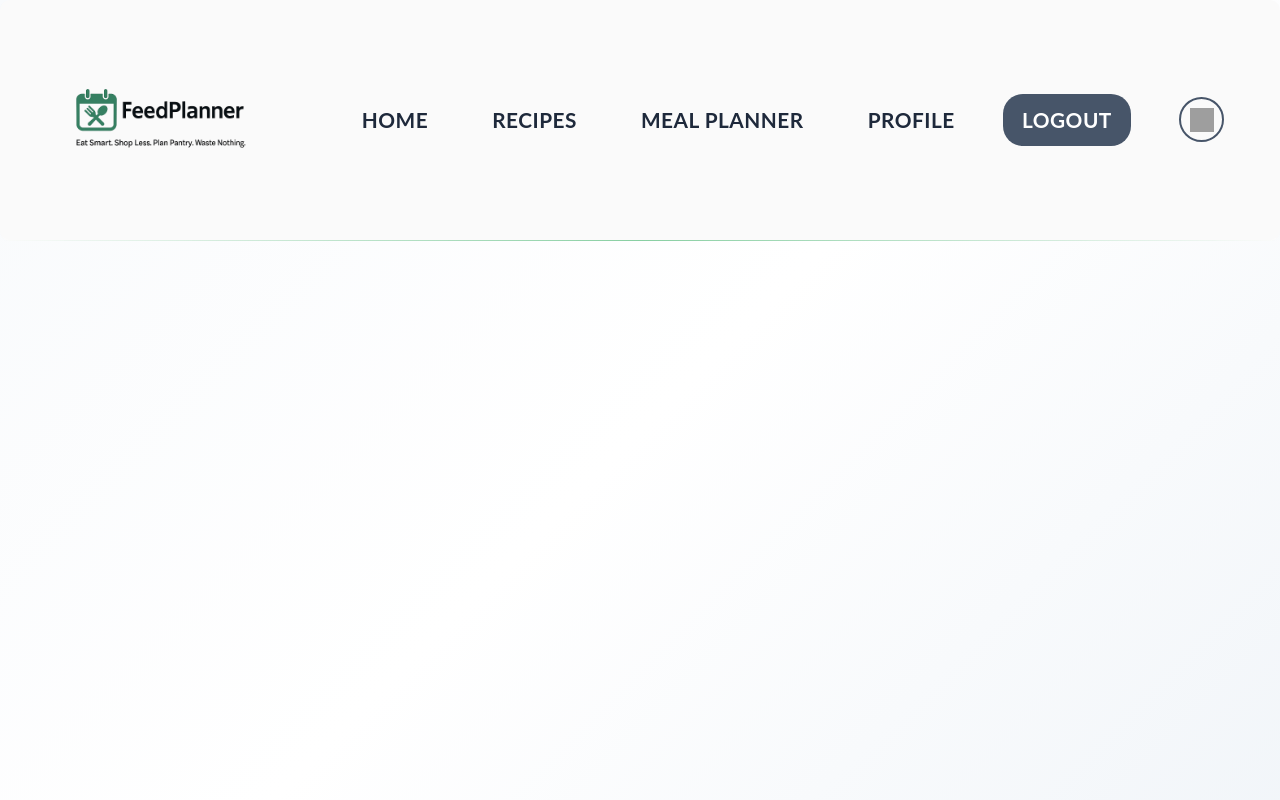
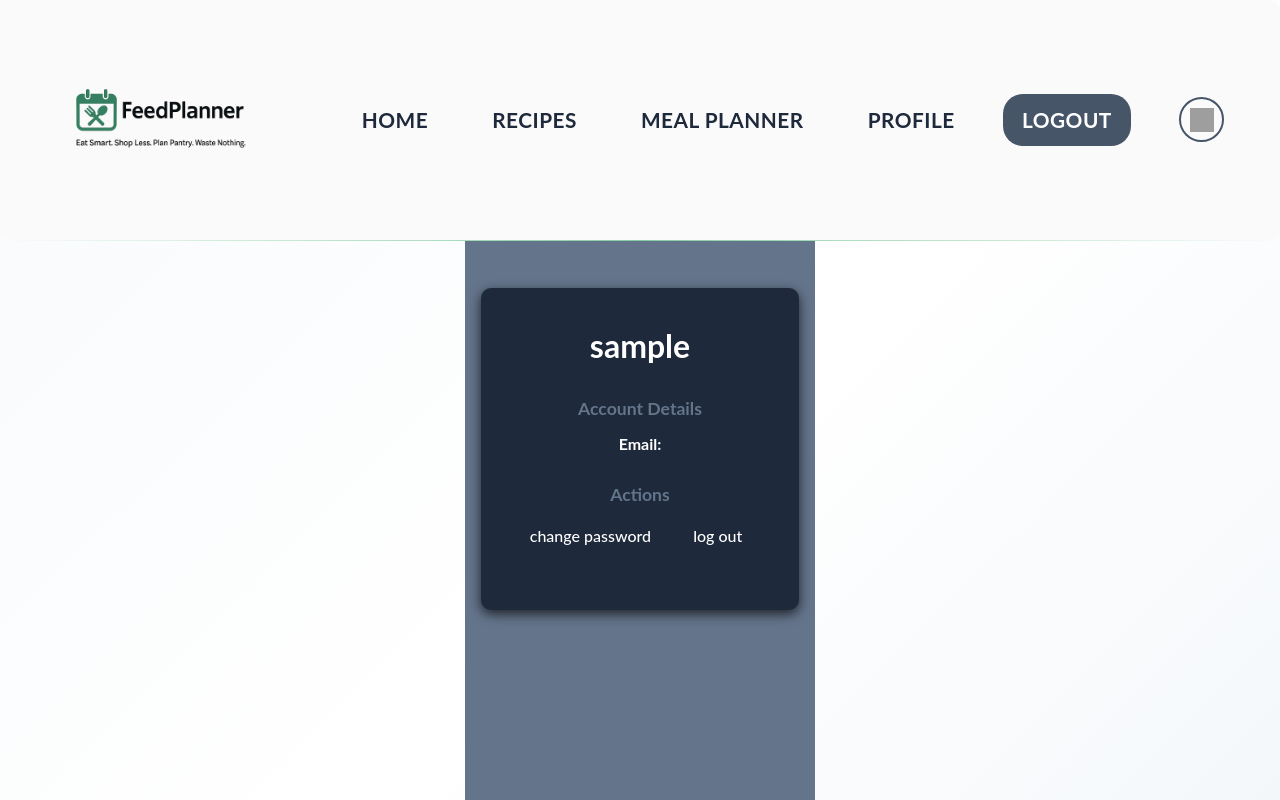
Before and after one commit to Joseph-Akintunde-MetaU/capstone, a React (Create React App) app in the folder feedplanner-frontend/my-app/: page /profile in a window 1280 px wide. Shown: the top 800 px of the page. Built offline with nearby package versions, Linux system fonts and the light colour scheme; no server answers; sample sign-in values are in the browser's storage; grey boxes are pictures that could not be loaded.

Commit message:
I completed my profile page functionality, added change password actions and logout to it, and included personal information like name and email.

```diff
--- a/feedplanner-frontend/my-app/src/App.jsx
+++ b/feedplanner-frontend/my-app/src/App.jsx
@@ -10,6 +10,7 @@ import { RecipePage } from './recipe/recipePage'
 import { MealPlannerPage } from './mealplanner/MealPlannerPage'
 import { useEffect, useState } from 'react'
 import { Navigate } from 'react-router-dom'
+import { ProfilePage } from './homepage/ProfilePage'
 function App() {
   const [darkMode, setDarkMode] = useState(false)
   function toggleDarkMode(){
@@ -44,6 +45,9 @@ function App() {
     function handleMealPlanClick(){
       nav("/mealplanner")
     }
+    function handleProfileClick(){
+      nav("/profile")
+    }
   const [isAuthenticated, setIsAuthenticated] = useState(null)
   useEffect(() => {
     const unsubscribe = onAuthStateChanged(auth, (user) => {
@@ -60,7 +64,7 @@ function App() {
                     <a onClick={handleImageClick}>HOME</a>
                     <a onClick={handleRecipeClick}>RECIPES</a>
                     <a onClick={handleMealPlanClick}>MEAL PLANNER</a>
-                    <a>PROFILE</a>
+                    <a onClick={handleProfileClick}>PROFILE</a>
                     <a style = {{cursor: "pointer"}}onClick={isSignedOut}>LOGOUT</a>
                     <button onClick={toggleDarkMode}>
                   {darkMode ? <img src = "https://img.icons8.com/?size=100&id=q4yXFoEnYRH7&format=png&color=000000"/> : <img src = "https://img.icons8.com/?size=100&id=45475&format=png&color=000000"/>}
@@ -76,6 +80,7 @@ function App() {
         <Route path='/pantry' element = {isAuthenticated === false ? <Navigate to="/"/> : <PantryManager/>}/>
         <Route path = "/recipes" element = {isAuthenticated === false ? <Navigate to="/"/> : <RecipePage/>}/>
         <Route path='/mealplanner' element = {isAuthenticated === false ? <Navigate to="/"/> : <MealPlannerPage/>}/>
+        <Route path='/profile' element = {isAuthenticated === false ? <Navigate to = "/"/> : <ProfilePage isSignedOut={isSignedOut}/>}/>
       </Routes>
     </div>
   );
--- a/feedplanner-frontend/my-app/src/authenticationpage/UserAuthPage.jsx
+++ b/feedplanner-frontend/my-app/src/authenticationpage/UserAuthPage.jsx
@@ -74,6 +74,7 @@ export function UserAuthPage(){
                 )
                 isLoggedIn()
                 localStorage.setItem("username", username)
+                localStorage.setItem("email", user.email)
             }catch(error){
                 const errorMessage = error.message;
                 console.log(errorMessage)
--- /dev/null
+++ b/feedplanner-frontend/my-app/src/homepage/ChangePassword.jsx
@@ -0,0 +1,25 @@
+import { useState } from "react"
+import { auth } from "../config/firebase.config";
+import { updatePassword} from "firebase/auth";
+export function ChangePassword({close, isSignedOut}){
+    const [newPassword, setNewPassword] = useState('')
+    function handleChangePassword(){
+        const user = auth.currentUser;
+        updatePassword(user, newPassword).then(() => {
+            console.log("Password Reset Successful")
+            isSignedOut()
+        }).catch((error) => {
+            console.error(error)
+        })
+    }
+    return(
+        <div>
+            <form>
+                <label>New Password</label>
+                <input type="text" value={newPassword} onChange={(e) => setNewPassword(e.target.value)}/>
+                <button onClick={handleChangePassword}>SUBMIT</button>
+            </form>
+            <button onClick={() => close(false)}>CLOSE</button>
+        </div>
+    )
+}
--- /dev/null
+++ b/feedplanner-frontend/my-app/src/homepage/ProfilePage.css
@@ -0,0 +1,44 @@
+.profile-container{
+    display: flex;
+    justify-content: center;
+    align-items: flex-start;
+    padding: 3rem 1rem;
+    background-color: var(--text-secondary);
+    min-height: 100vh;
+}
+.profile-card{
+    background: var(--text-primary);
+    color: white;
+    padding: 2rem;
+    border-radius: 10px;
+    box-shadow: 0px 4px 12px rgb(0, 0, 0, 0.7);
+    max-width: 500px;
+    width: 100%;
+}
+.profile-header{
+    text-align: center;
+    margin-bottom: 1.5rem;
+}
+.profile-header h2{
+    margin-bottom: 0.3rem;
+    font-size: 2rem;
+}
+.profile-section{
+    margin-bottom: 1.5rem;
+}
+.profile-section h4{
+    margin-bottom: 0.5rem;
+    font-size: 1.1rem;
+    color: var(--text-secondary);
+}
+.profile-section p{
+    margin: 0.25rem 0;
+}
+.profile-actions button{
+    margin-right: 0.5rem;
+    background-color: var(--text-primary);
+    color: white;
+    padding: 0.5rem 1rem;
+    border-radius: 5px;
+    cursor: pointer;
+}
--- a/feedplanner-frontend/my-app/src/homepage/ProfilePage.jsx
+++ b/feedplanner-frontend/my-app/src/homepage/ProfilePage.jsx
@@ -0,0 +1,30 @@
+import "./ProfilePage.css"
+import { useState } from "react"
+import { ChangePassword } from "./ChangePassword"
+export function ProfilePage({isSignedOut}){
+    const username = localStorage.getItem("username")
+    const email = localStorage.getItem("email")
+    const[openModal, setOpenModal] = useState(false)
+    return(
+        <div className="profile-container">
+            <div className="profile-card">
+                <div className="profile-header">
+                    <h2>{username}</h2>
+                    <p>{email}</p>
+                </div>
+                <div className="profile-section">
+                    <h4>Account Details</h4>
+                    <p><strong>Email: </strong>{email}</p>
+                </div>
+                <div className="profile-section">
+                    <h4>Actions</h4>
+                    <div className="profile-actions">
+                        <button onClick={() => setOpenModal(true)}>change password</button>
+                        <button onClick={isSignedOut}>log out</button>
+                    </div>
+                    {openModal && <ChangePassword close={setOpenModal} isSignedOut={isSignedOut}/>}
+                </div>
+            </div>
+        </div>
+    )
+}
```
